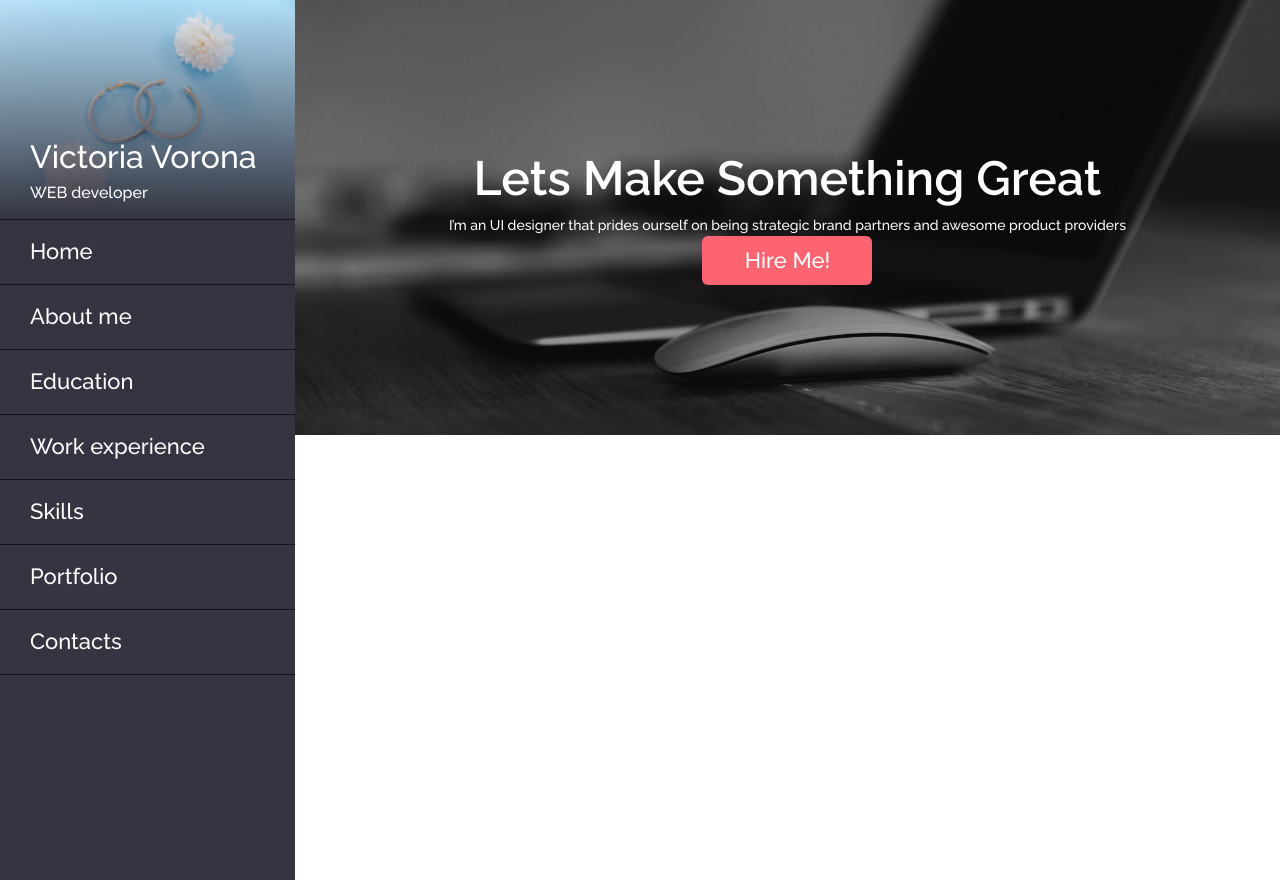
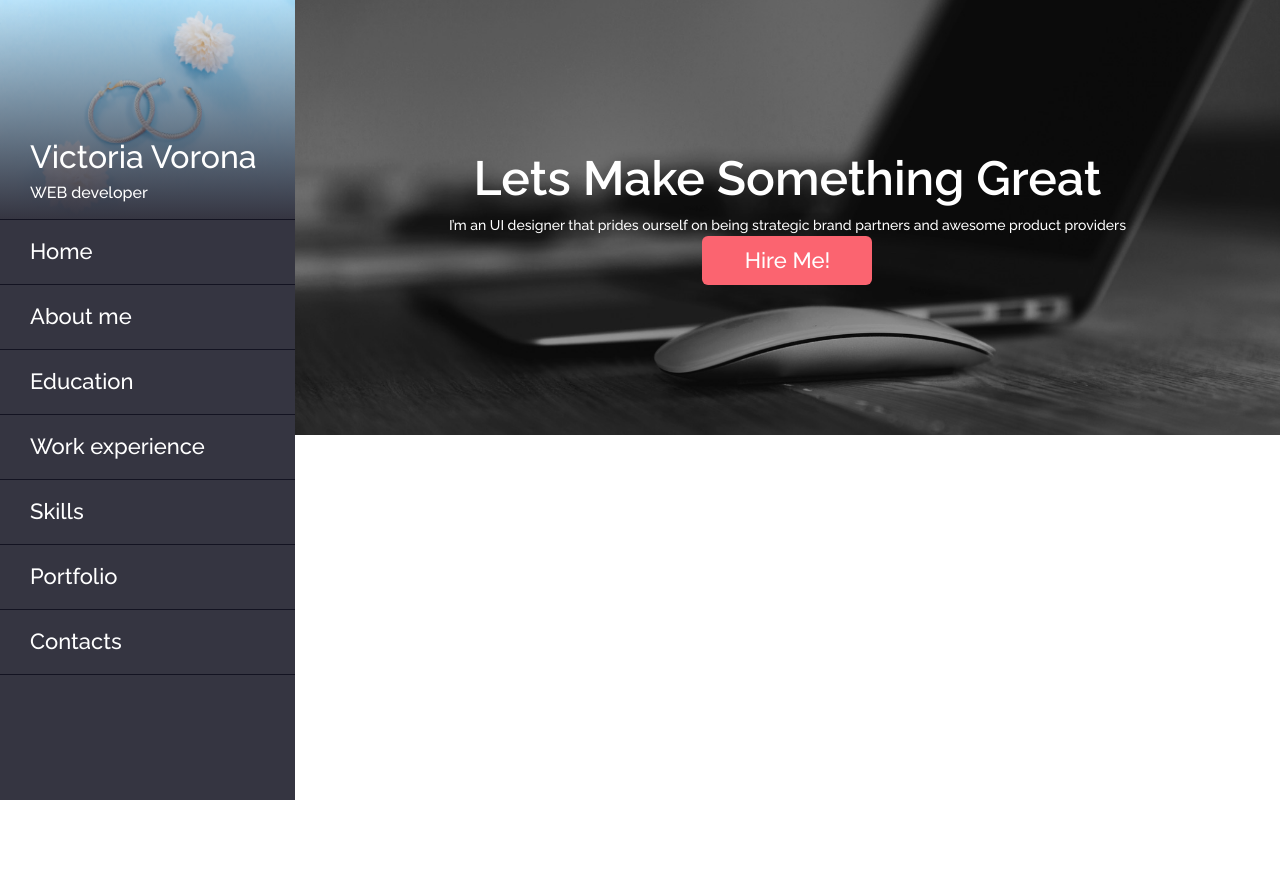
Before and after one commit to vorona-v/react-portfolio-public, a React (Create React App) app: page / in a window 1280 px wide. After the commit the page ends 800 px from the top, so only its background shows below. Built offline with nearby package versions, Linux system fonts and the light colour scheme.

Commit message:
Create portfolio app

```diff
--- a/src/App.css
+++ b/src/App.css
@@ -7,6 +7,8 @@
 }
 .pfNavigationWrap {
   width: 295px;
+  height: 100vh;
+  background: #353541;
 }
 .pfInfoWrap {
   width: calc(100% - 295px);
--- a/src/components/NavMenu/NavMenu.module.css
+++ b/src/components/NavMenu/NavMenu.module.css
@@ -1,7 +1,3 @@
-.nav {
-    background: #353541;
-    height: 100%;
-}
 .link a {
     display: block;
     color: #ffffff;
```
